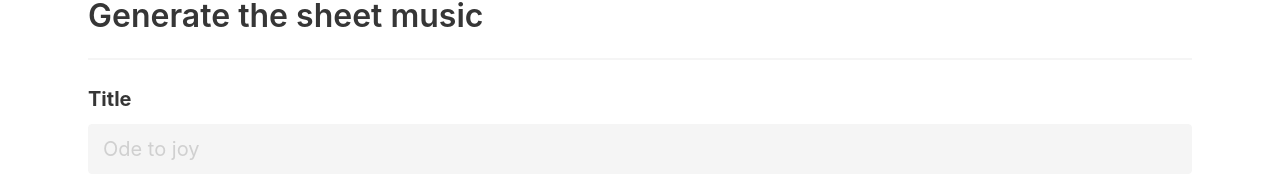
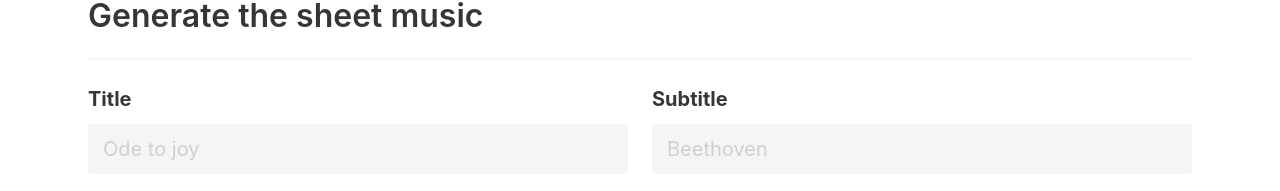
Before and after one commit to krambono/flowkey-sheet-music-downloader, a Svelte app: page / in a window 1280 px wide. Shown: the part 731-922 px from the top of the page. Built offline with nearby package versions, Linux system fonts and the light colour scheme.

Commit message:
title and subtitle side by side

```diff
--- a/src/CanvasSection.svelte
+++ b/src/CanvasSection.svelte
@@ -145,6 +145,8 @@
 <section class="section is-size-5">
   <h1 class="title">Generate the sheet music</h1>
   <hr />
+  <div class="columns">
+    <div class="column">
       <div class="field">
         <label class="label is-medium" for="title">Title</label>
         <div class="control">
@@ -157,6 +159,8 @@
             disabled={!images.length} />
         </div>
       </div>
+    </div>
+    <div class="column">
       <div class="field">
         <label class="label is-medium" for="subtitle">Subtitle</label>
         <div class="control">
@@ -169,6 +173,9 @@
             disabled={!images.length} />
         </div>
       </div>
+    </div>
+  </div>
+
   <div class="field mb-5">
     <label class="label is-medium" for="imagesPerRow">Number of images per row</label>
     <div class="select">
```
Lines whose indentation alone changed are shown as unchanged.
